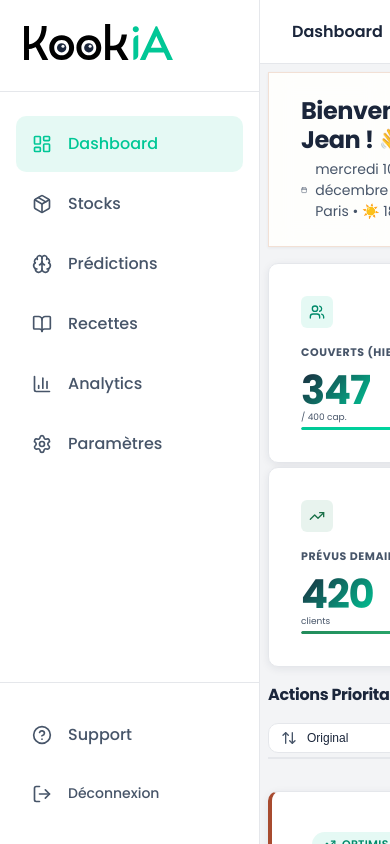
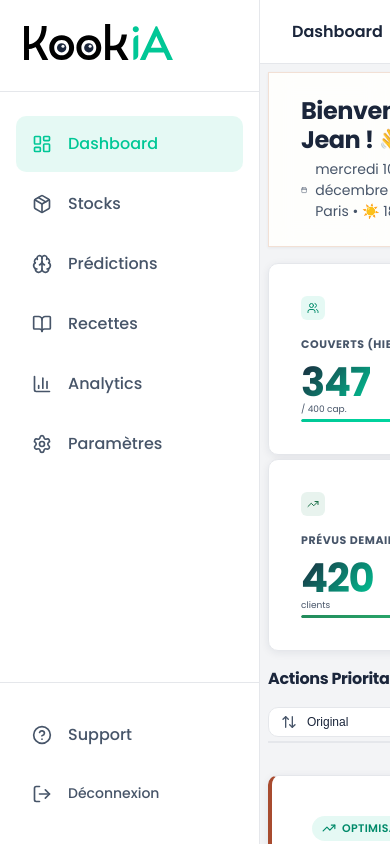
Before and after one commit to JeremDevX/FoodAi, a React (Vite) app in the folder PredictiveAi/mvp-V1/foodai-mvp/: page / in a window 390 px wide. Shown: the top 844 px of the page. Built offline with nearby package versions, Linux system fonts and the light colour scheme.

Commit message:
responsive

```diff
--- a/PredictiveAi/mvp-V1/foodai-mvp/src/pages/Dashboard.css
+++ b/PredictiveAi/mvp-V1/foodai-mvp/src/pages/Dashboard.css
@@ -37,12 +37,17 @@
 }
 
 .hover-lift:hover {
-  transform: translateY(-4px);
-  box-shadow: 0 8px 24px rgba(0, 0, 0, 0.08);
+  transform: translateY(-2px);
+  box-shadow: 0 4px 12px rgba(0, 0, 0, 0.06);
 }
 
 .hover-lift:hover::after {
   transform: scaleX(1);
+}
+
+/* Désactiver le dot animé dans les KPI cards */
+.kpi-card .dot {
+  animation: none !important;
 }
 
 .kpi-icon {
@@ -417,7 +422,17 @@
   }
 
   .kpi-value {
-    font-size: 1.75rem;
+    font-size: 1.5rem;
+  }
+
+  .kpi-icon {
+    width: 40px;
+    height: 40px;
+  }
+
+  .kpi-icon svg {
+    width: 20px;
+    height: 20px;
   }
 }
 
@@ -432,19 +447,19 @@
   }
 
   .kpi-icon {
-    width: 40px;
-    height: 40px;
-    border-radius: 10px;
+    width: 32px;
+    height: 32px;
+    border-radius: 8px;
     flex-shrink: 0;
   }
 
   .kpi-icon svg {
-    width: 20px;
-    height: 20px;
+    width: 16px;
+    height: 16px;
   }
 
   .kpi-value {
-    font-size: 1.5rem;
+    font-size: 1.25rem;
   }
 
   .kpi-label {
@@ -484,26 +499,26 @@
   }
 
   .kpi-icon {
-    width: 36px;
-    height: 36px;
-    border-radius: 8px;
+    width: 28px;
+    height: 28px;
+    border-radius: 6px;
     flex-shrink: 0;
   }
 
   .kpi-icon svg {
-    width: 18px;
-    height: 18px;
+    width: 14px;
+    height: 14px;
   }
 
   .kpi-label {
-    font-size: 11px;
+    font-size: 10px;
     white-space: nowrap;
     overflow: hidden;
     text-overflow: ellipsis;
   }
 
   .kpi-value {
-    font-size: 1.25rem;
+    font-size: 1rem;
   }
 
   .kpi-value-row {
@@ -551,22 +566,22 @@
   }
 
   .kpi-icon {
-    width: 32px;
-    height: 32px;
+    width: 24px;
+    height: 24px;
     border-radius: 6px;
   }
 
   .kpi-icon svg {
-    width: 16px;
-    height: 16px;
+    width: 12px;
+    height: 12px;
   }
 
   .kpi-label {
-    font-size: 10px;
+    font-size: 9px;
   }
 
   .kpi-value {
-    font-size: 1.1rem;
+    font-size: 0.9rem;
     letter-spacing: -0.03em;
   }
 
```
